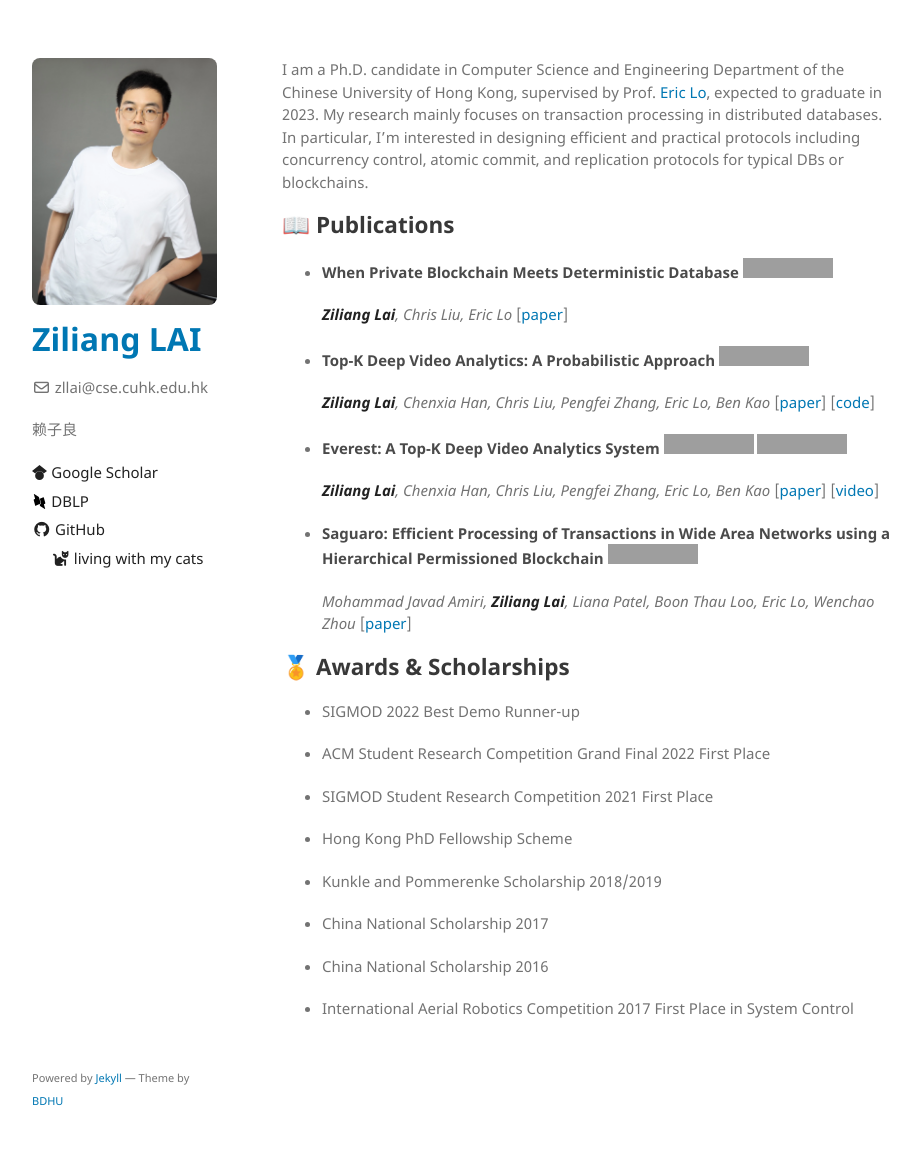
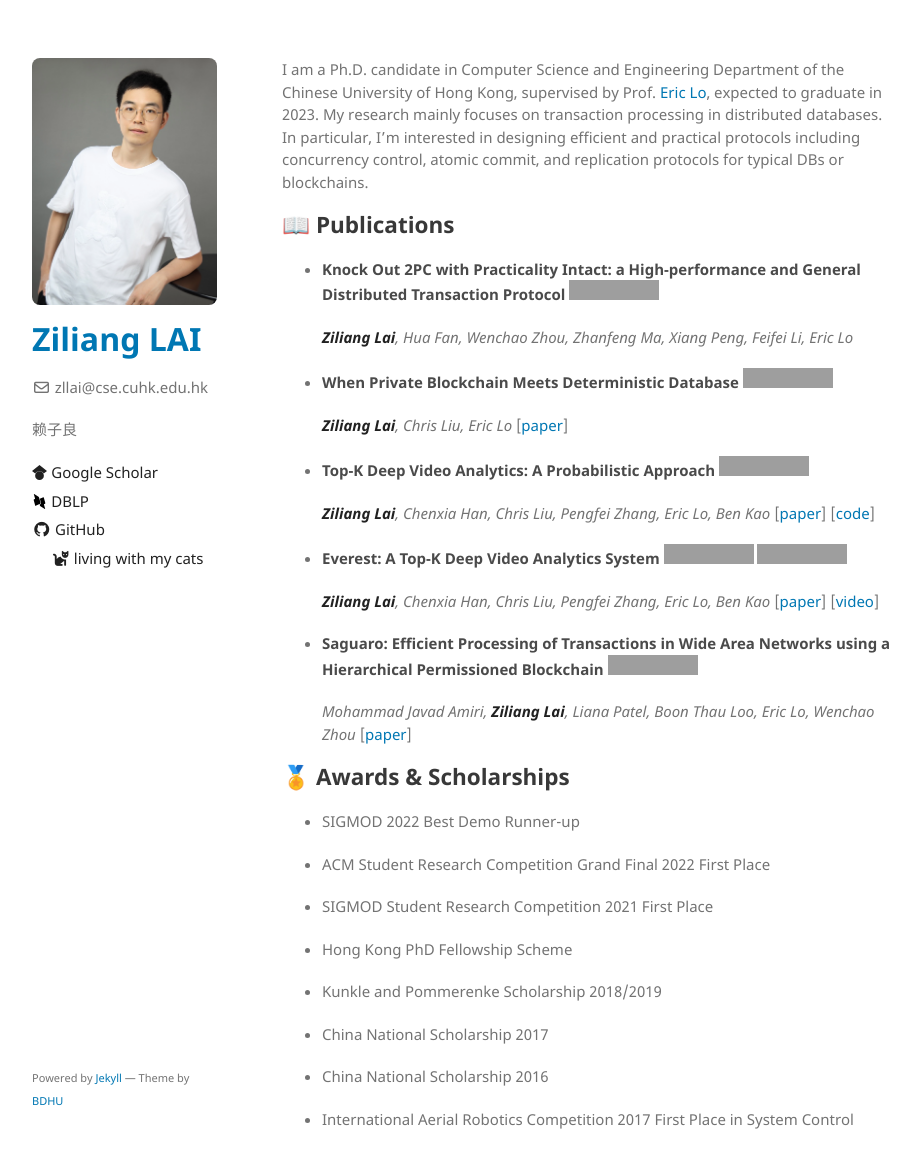
Before and after one commit to zllai/zllai.github.io, a Jekyll site: the page built from index.md, in a window 1280 px wide and 1180 px high. Shown: the top 1168 px of the window, without its empty margins (178-1098 px from the left). Built offline with Jekyll 4.4.1, drawn with Linux system fonts in a browser that asks for light colours; emoji names are drawn with the system emoji font; grey boxes are pictures that could not be loaded.

Commit message:
add icde paper

```diff
--- a/index.md
+++ b/index.md
@@ -9,6 +9,10 @@ My research mainly focuses on transaction processing in distributed databases.
 In particular, I'm interested in designing efficient and practical protocols including concurrency control, atomic commit, and replication protocols for typical DBs or blockchains.
 
 ## :book: Publications
+
+- #### Knock Out 2PC with Practicality Intact: a High-performance and General Distributed Transaction Protocol ![](https://img.shields.io/badge/ICDE_2023-blue)
+
+  ***Ziliang Lai**, Hua Fan, Wenchao Zhou, Zhanfeng Ma, Xiang Peng, Feifei Li, Eric Lo*
 
 - #### When Private Blockchain Meets Deterministic Database ![](https://img.shields.io/badge/SIGMOD_2023-blue)
 
```
